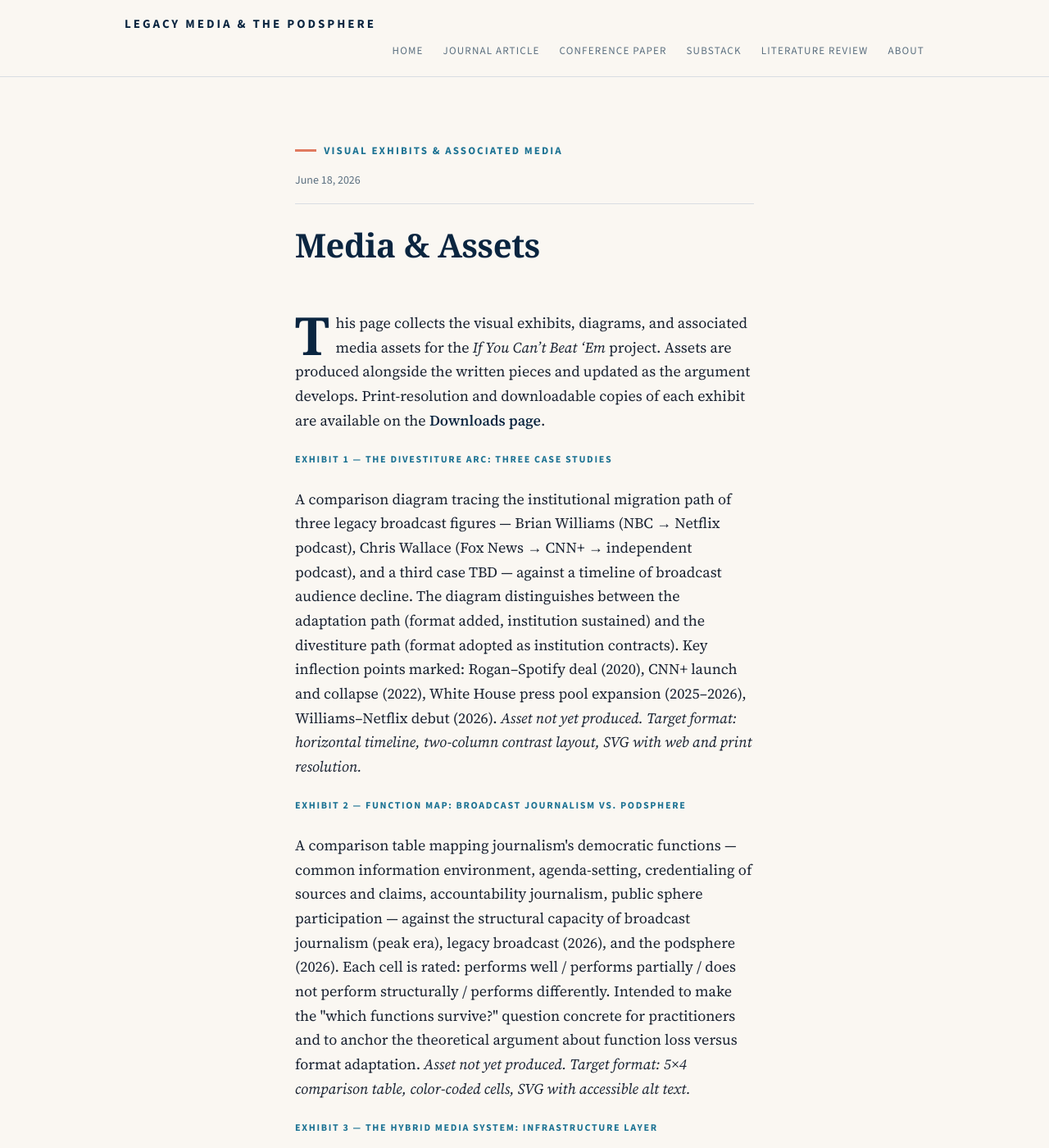
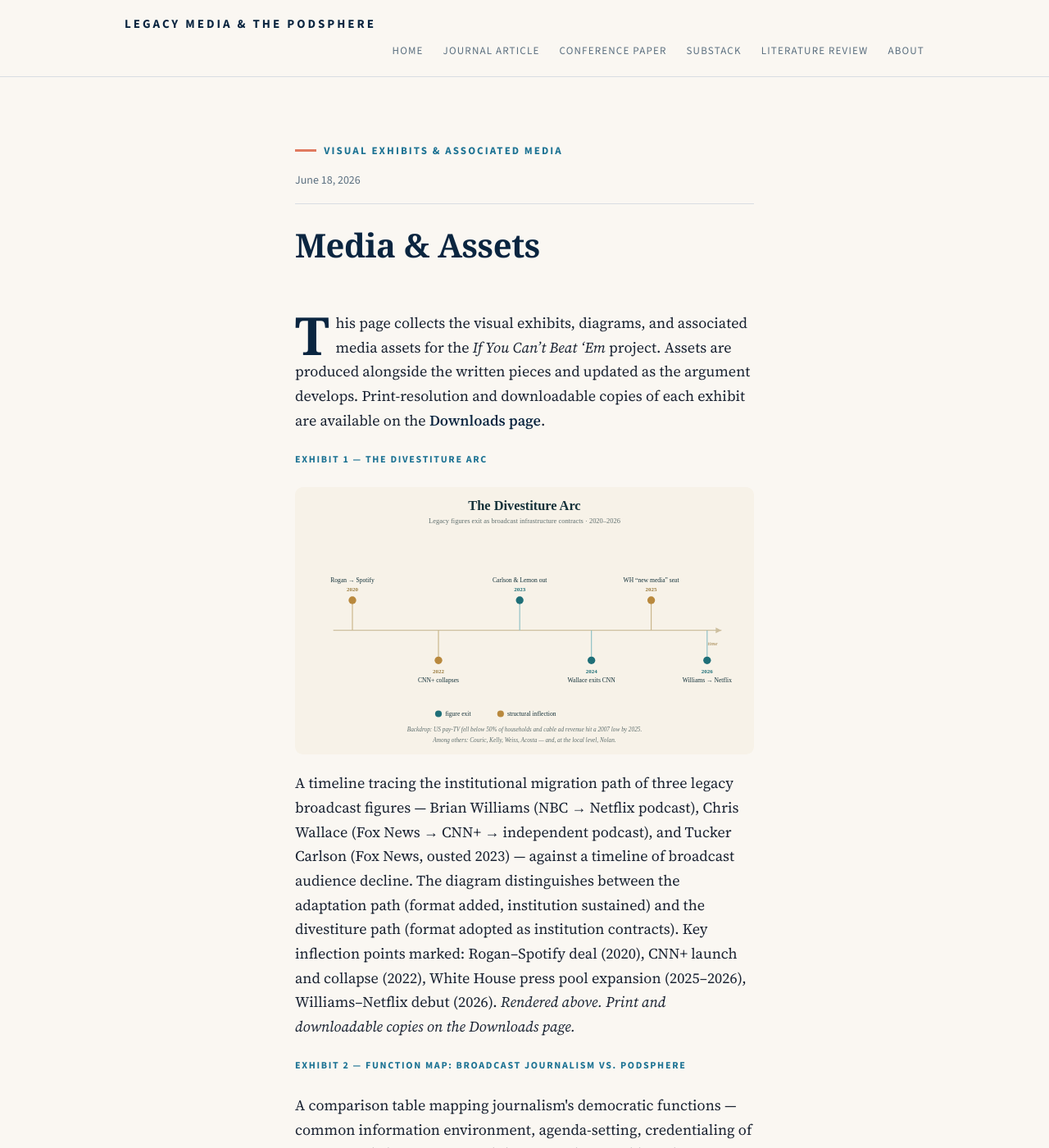
Before and after one commit to lancerossiconsulting/legacy-media-podsphere, a Jekyll site: the page built from media.md, in a window 1280 px wide and 1400 px high. Shown: the whole window at 82% size. Built offline with Jekyll 4.4.1, drawn with Linux system fonts in a browser that asks for light colours.

Commit message:
Pass 3 (Exhibit 1): add Divestiture Arc timeline SVG to Media page

```diff
--- a/media.md
+++ b/media.md
@@ -10,8 +10,9 @@ description: "Visual exhibits, infographics, and associated media for the Legacy
 This page collects the visual exhibits, diagrams, and associated media assets for the *If You Can't Beat 'Em* project. Assets are produced alongside the written pieces and updated as the argument develops. Print-resolution and downloadable copies of each exhibit are available on the [Downloads page]({{ '/downloads/' | relative_url }}).
 
 <div class="exhibit">
-  <p class="block-label">Exhibit 1 — The Divestiture Arc: Three Case Studies</p>
-  <p>A comparison diagram tracing the institutional migration path of three legacy broadcast figures — Brian Williams (NBC → Netflix podcast), Chris Wallace (Fox News → CNN+ → independent podcast), and a third case TBD — against a timeline of broadcast audience decline. The diagram distinguishes between the adaptation path (format added, institution sustained) and the divestiture path (format adopted as institution contracts). Key inflection points marked: Rogan–Spotify deal (2020), CNN+ launch and collapse (2022), White House press pool expansion (2025–2026), Williams–Netflix debut (2026). <em>Asset not yet produced. Target format: horizontal timeline, two-column contrast layout, SVG with web and print resolution.</em></p>
+  <p class="block-label">Exhibit 1 — The Divestiture Arc</p>
+  <img src="{{ '/assets/exhibits/exhibit-1-divestiture-arc.svg' | relative_url }}" alt="Timeline, 2020 to 2026, of structural inflection points (Rogan–Spotify 2020, CNN+ collapse 2022, White House new-media seat 2025) and legacy-figure exits (Carlson and Lemon 2023, Wallace 2024, Williams to Netflix 2026), against broadcast's contracting revenue base." style="width:100%;height:auto;display:block;margin:1.25rem 0;border-radius:8px;" />
+  <p>A timeline tracing the institutional migration path of three legacy broadcast figures — Brian Williams (NBC → Netflix podcast), Chris Wallace (Fox News → CNN+ → independent podcast), and Tucker Carlson (Fox News, ousted 2023) — against a timeline of broadcast audience decline. The diagram distinguishes between the adaptation path (format added, institution sustained) and the divestiture path (format adopted as institution contracts). Key inflection points marked: Rogan–Spotify deal (2020), CNN+ launch and collapse (2022), White House press pool expansion (2025–2026), Williams–Netflix debut (2026). <em>Rendered above. Print and downloadable copies on the Downloads page.</em></p>
 </div>
 
 <div class="exhibit">
```
Also changed, not shown: assets/exhibits/exhibit-1-divestiture-arc.svg (added).
